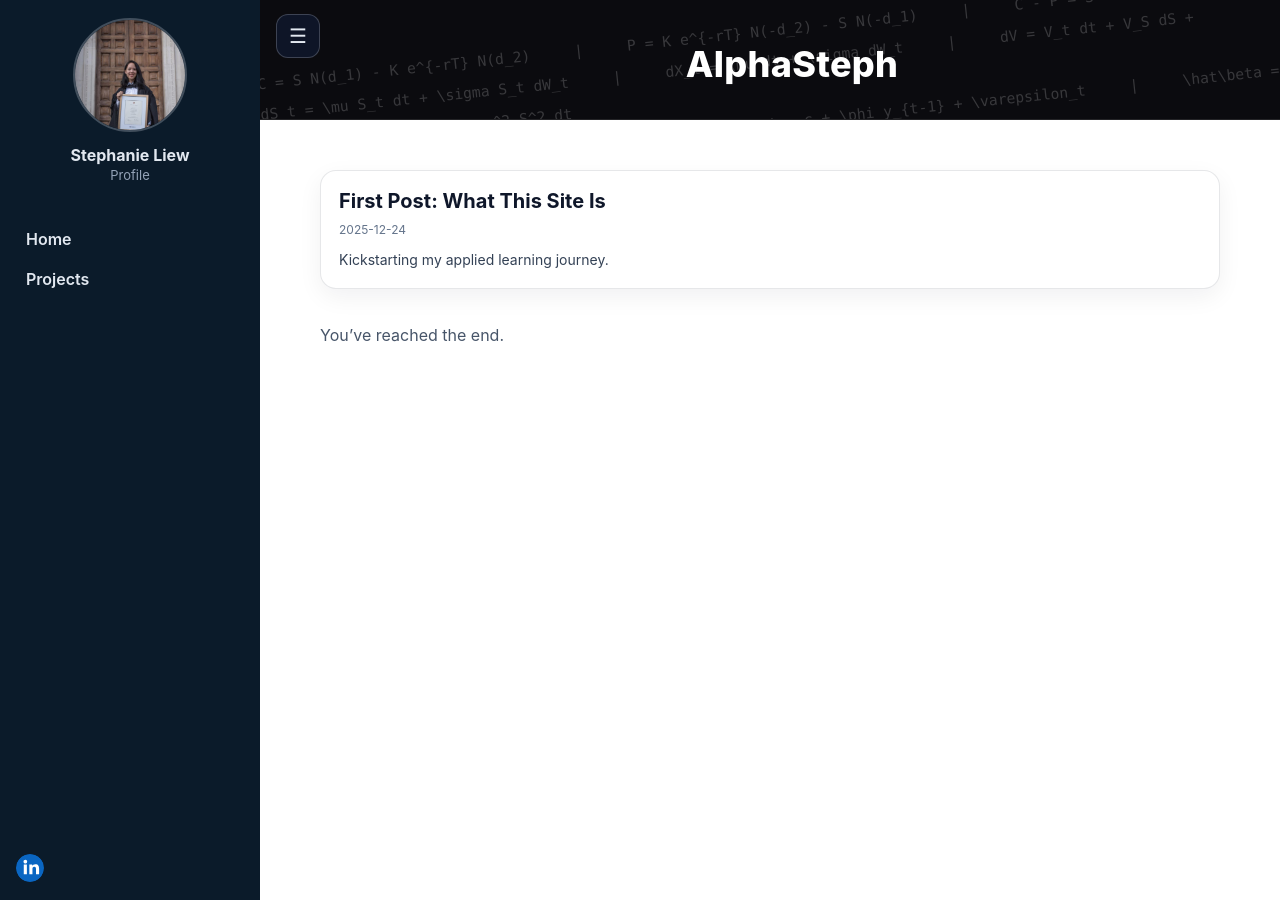
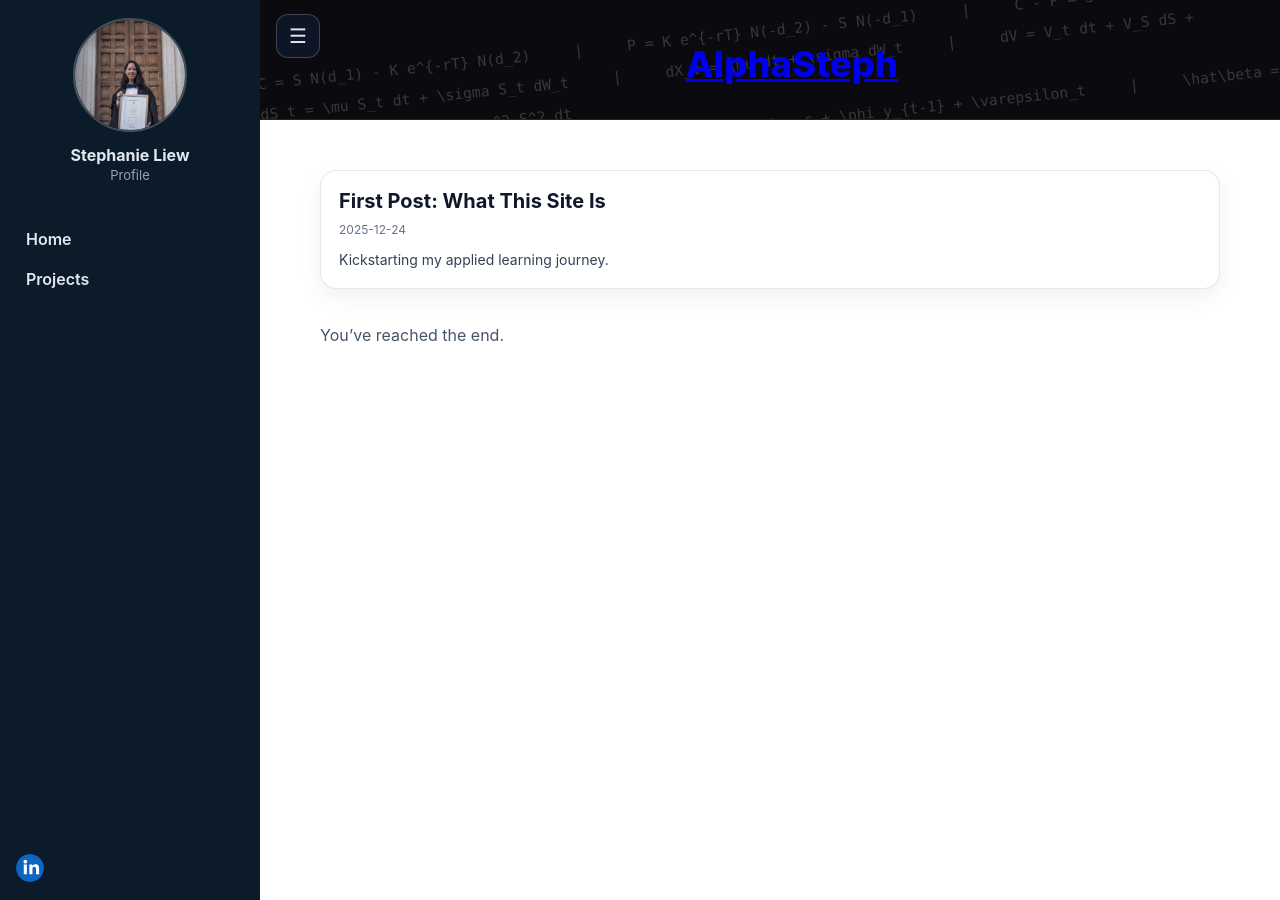
Before and after one commit to sljy1995/StephTheAlpha, a Jekyll site: the page built from index.md, in a window 1280 px wide. Built offline with Jekyll 4.4.1, drawn with Linux system fonts in a browser that asks for light colours.

Commit message:
Update default.html

```diff
--- a/_layouts/default.html
+++ b/_layouts/default.html
@@ -59,7 +59,11 @@
         <button class="nav-toggle" aria-label="Toggle navigation" aria-expanded="false">☰</button>
 
         <div class="banner-content">
-          <h1 class="banner-title">AlphaSteph</h1>
+          <h1 class="banner-title">
+            <a href="{{ '/' | relative_url }}" class="banner-home-link">
+              AlphaSteph
+            </a>
+          </h1>
         </div>
       </header>
 
```
